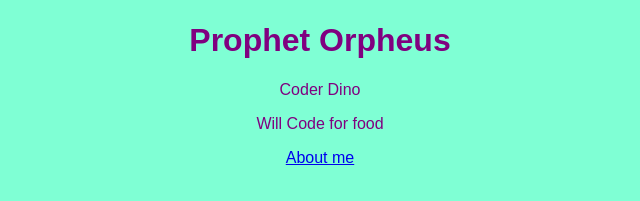
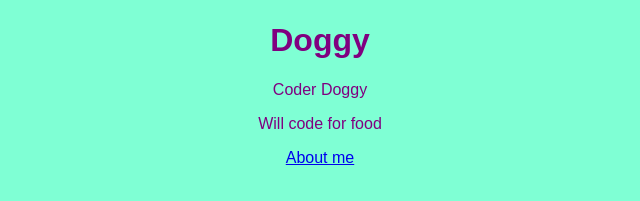
Before and after one commit to cRNtN-mASOOrI/SwirlWebsite, a plain HTML site: page index.html in a window 1280 px wide. Shown: the part 161-362 px from the top of the page, without its empty margins (320-960 px from the left). Drawn offline with Linux system fonts and the light colour scheme.

Commit message:
June 4 Final Changes

```diff
--- a/index.html
+++ b/index.html
@@ -7,9 +7,9 @@
         <img
             src="https://hips.hearstapps.com/clv.h-cdn.co/assets/16/18/gettyimages-529202089.jpg?crop=0.6668237511781339xw:1xh;center,top"
         />
-        <h1>Prophet Orpheus</h1>
-        <p>Coder Dino</p>
-        <p>Will Code for food</p>
+        <h1>Doggy</h1>
+        <p>Coder Doggy</p>
+        <p>Will code for food</p>
         <a href="/aboutme.html">About me</a>
     </body>
 <html
```
Also changed, not shown: aboutme.html (+2 -1 lines), icecream.html (added, +11 -0 lines).
